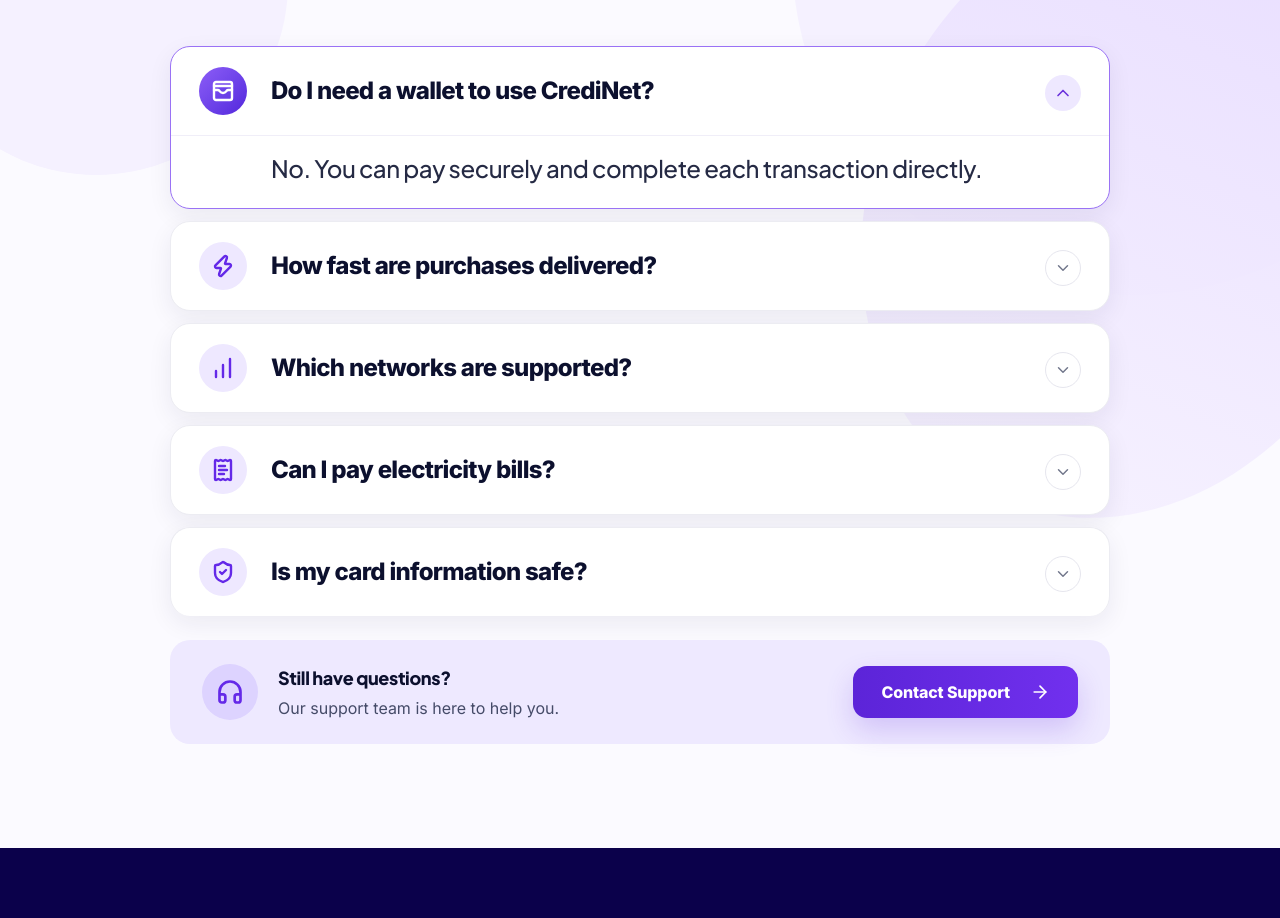
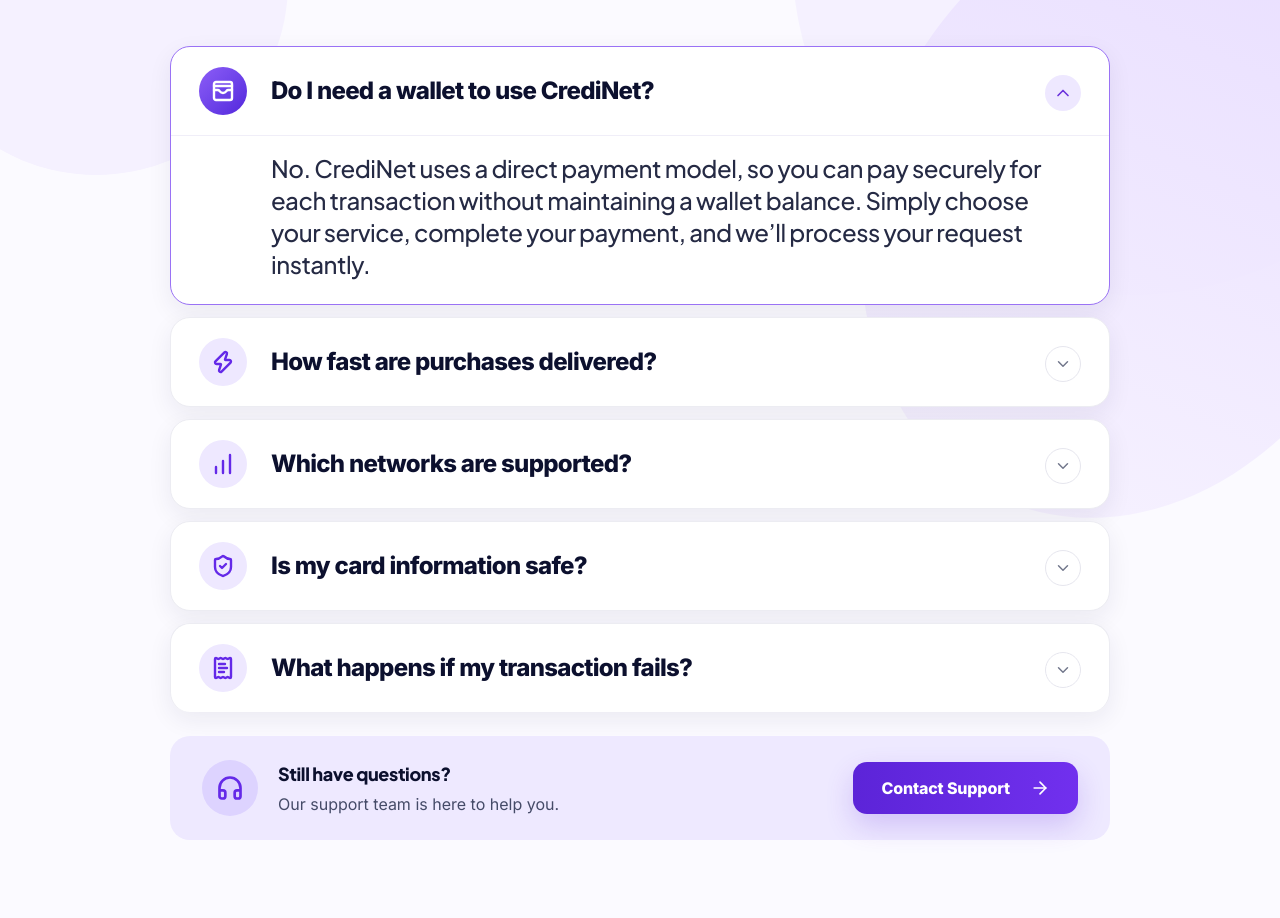
Before and after one commit to Eghadivia/credinet, a Next.js app: page /home-2 in a window 1280 px wide. Shown: the part 4640-5558 px from the top of the page. Built offline with nearby package versions, Linux system fonts and the light colour scheme.

Commit message:
Update Home 2 FAQ content

```diff
--- a/src/features/home-2/home-2-faq.tsx
+++ b/src/features/home-2/home-2-faq.tsx
@@ -18,31 +18,33 @@ import {
 const faqs = [
   {
     question: 'Do I need a wallet to use CrediNet?',
-    answer: 'No. You can pay securely and complete each transaction directly.',
+    answer:
+      'No. CrediNet uses a direct payment model, so you can pay securely for each transaction without maintaining a wallet balance. Simply choose your service, complete your payment, and we’ll process your request instantly.',
     icon: WalletCards,
   },
   {
     question: 'How fast are purchases delivered?',
-    answer: 'Most airtime, data and bill payments are processed instantly.',
+    answer:
+      'Most transactions are completed within seconds after successful payment confirmation. If a service provider experiences a temporary delay, we’ll automatically retry the transaction and keep you updated on its status.',
     icon: Zap,
   },
   {
     question: 'Which networks are supported?',
     answer:
-      'MTN, Airtel, Glo, 9mobile, DStv, GOtv, Startimes and electricity providers.',
+      'CrediNet supports all major Nigerian service providers, including MTN, Airtel, Glo, and 9mobile. We also support leading electricity distribution companies and popular cable TV providers such as DStv, GOtv, and StarTimes.',
     icon: ChartNoAxesColumnIncreasing,
-  },
-  {
-    question: 'Can I pay electricity bills?',
-    answer:
-      'Yes. CrediNet supports prepaid and postpaid electricity bill payments.',
-    icon: ReceiptText,
   },
   {
     question: 'Is my card information safe?',
     answer:
-      'Yes. Payments are processed through secure payment infrastructure.',
+      'Yes. Your payments are securely processed, and CrediNet verifies every transaction before delivering your service. We do not store your card details, ensuring your payment information remains protected.',
     icon: ShieldCheck,
+  },
+  {
+    question: 'What happens if my transaction fails?',
+    answer:
+      'If a transaction cannot be completed due to a service provider issue, CrediNet automatically retries the request. If all retry attempts are unsuccessful, your payment is automatically refunded to your original payment method, and you’ll receive notifications throughout the process.',
+    icon: ReceiptText,
   },
 ];
 
```
